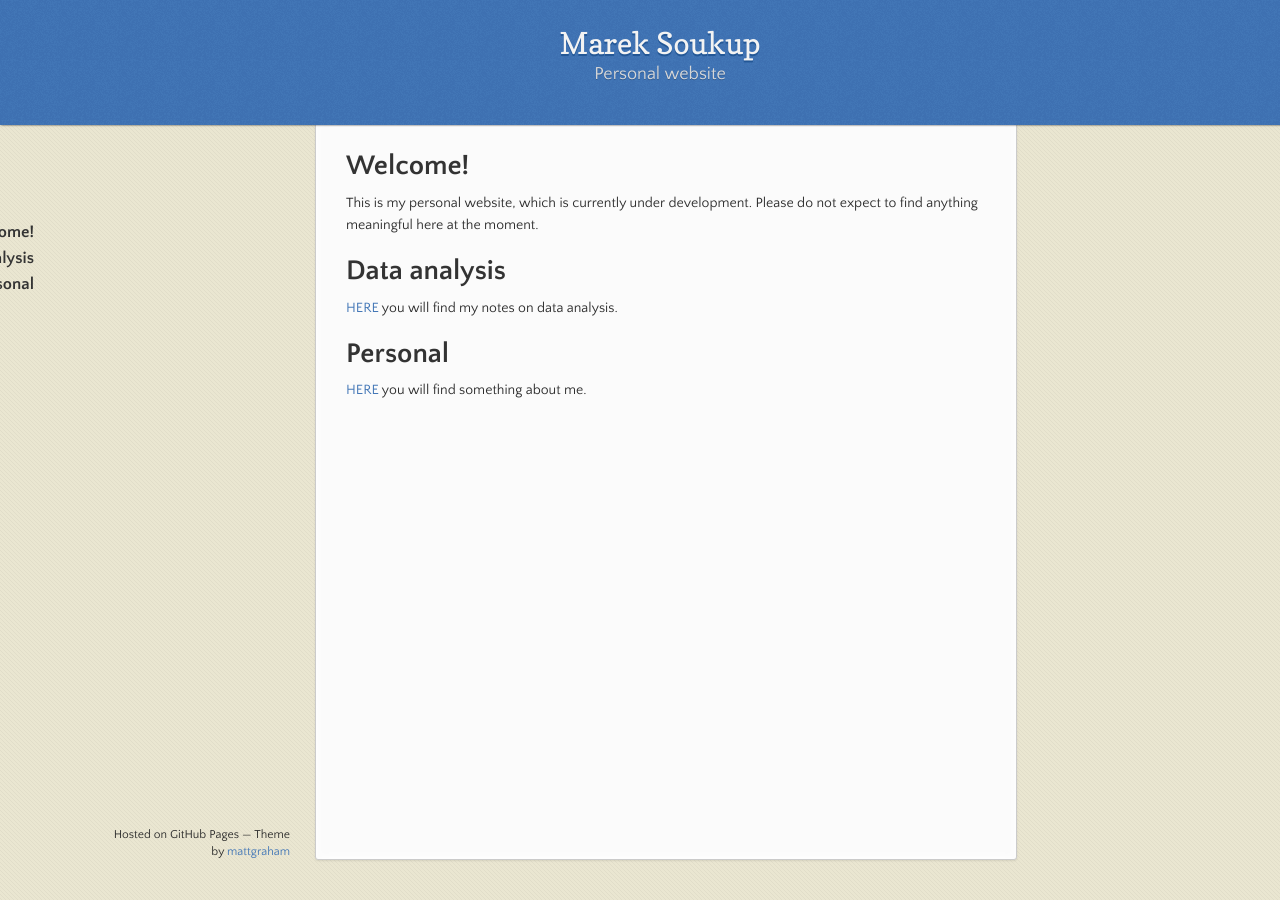
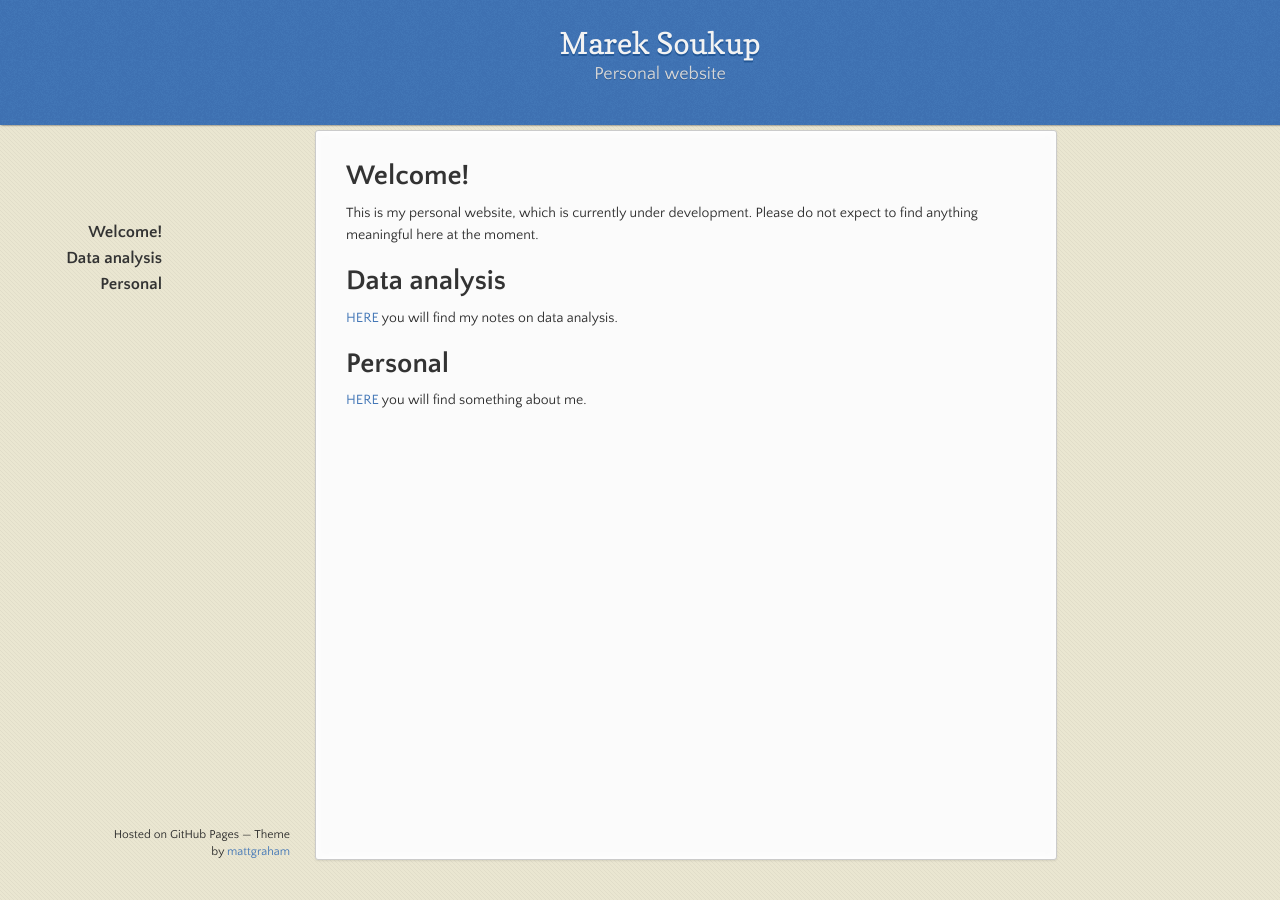
Before and after one commit to soukupmarek-edin/soukupmarek-edin.github.io, a Jekyll site: the page built from index.md, in a window 1280 px wide. Built offline with Jekyll 4.4.1, drawn with Linux system fonts in a browser that asks for light colours; Markdown is read by kramdown in place of the engine named in the settings; our own code applies the rules of GitHub Pages for plain Markdown files.

Commit message:
Update jekyll-theme-leap-day.scss

```diff
--- a/_sass/jekyll-theme-leap-day.scss
+++ b/_sass/jekyll-theme-leap-day.scss
@@ -271,10 +271,10 @@ header {
 }
 
 section {
-  width:640px;
+  width:680px;
   padding: 30px 30px 50px 30px;
   margin: 20px 0;
-  margin-top: 120px;
+  margin-top: 130px;
   position:relative;
   background: #fbfbfb;
   border-radius: 3px;
@@ -290,7 +290,7 @@ nav {
   width: 230px;
   position: fixed;
   top: 220px;
-  left:30%;
+  left:40%;
   margin-left:-580px;
   text-align: right;
 
```
